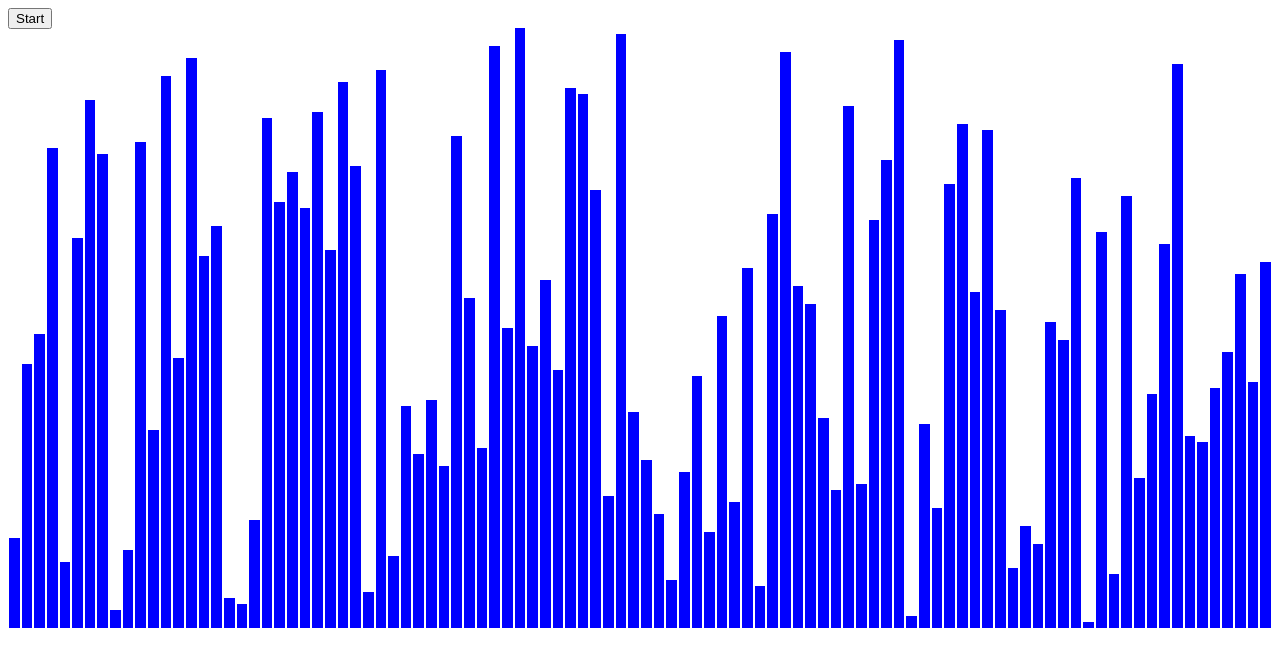
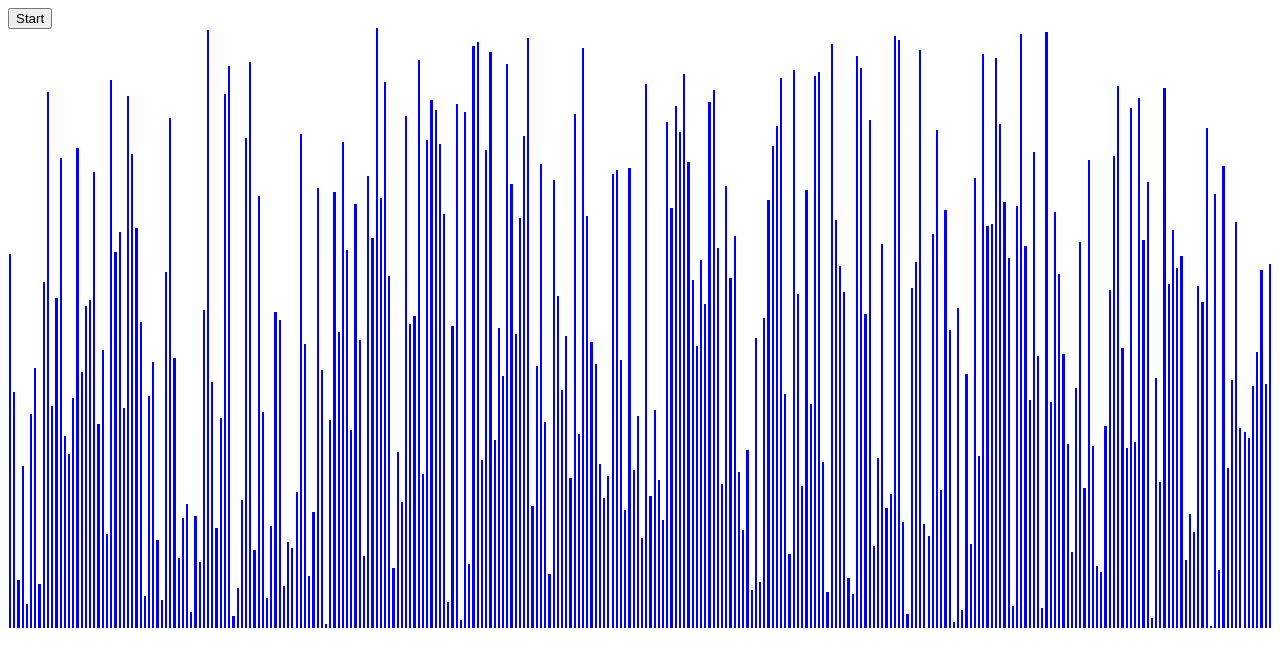
Before and after one commit to Sukhvinder-Singh/vue-sort-visualizer, a Vue app: page / in a window 1280 px wide. Shown: the top 666 px of the page. Built offline with nearby package versions, Linux system fonts and the light colour scheme.

Commit message:
Fixed height calculation

```diff
--- a/src/App.vue
+++ b/src/App.vue
@@ -4,10 +4,11 @@
     <span
       class="chart__bar"
       v-for="(val, index) in array"
+      :key="`bar-${index}`"
       :style="{
-        width: `calc(${array.length / 100}% - 2px)`,
-        height: `${val}%`,
-        left: `${(array.length / 100) * index}%`
+        width: `calc(${100 / array.length}% - 2px)`,
+        height: `${(100 / elementLength) * val}%`,
+        left: `${(100 / array.length) * index}%`
       }"
     ></span>
   </div>
@@ -17,13 +18,17 @@
 import { ref } from 'vue'
 
 const chartContainer = ref(null)
-const elementLength = 100
+const elementLength = 300
 
-const array = ref(Array.from({ length: elementLength }, (_, i) => i + 1))
+const array = ref([])
+
+for (let i = 0; i < elementLength; i++) {
+  array.value.push(i + 1)
+}
 
 for (let i = array.value.length - 1; i > 0; i--) {
   const j = Math.floor(Math.random() * (i + 1));
-  [array.value[i], array.value[j]] = [array.value[j], array.value[i]];
+  [array.value[i], array.value[j]] = [array.value[j], array.value[i]]
 }
 
 const audioCtx = new (window.AudioContext || window.webkitAudioContext)()
@@ -39,7 +44,7 @@ function playFrequency(frequency, duration) {
   }, duration)
 }
 
-const interval = 10
+const interval = 1
 let promise = Promise.resolve()
 
 function bubbleSort(array) {
```
